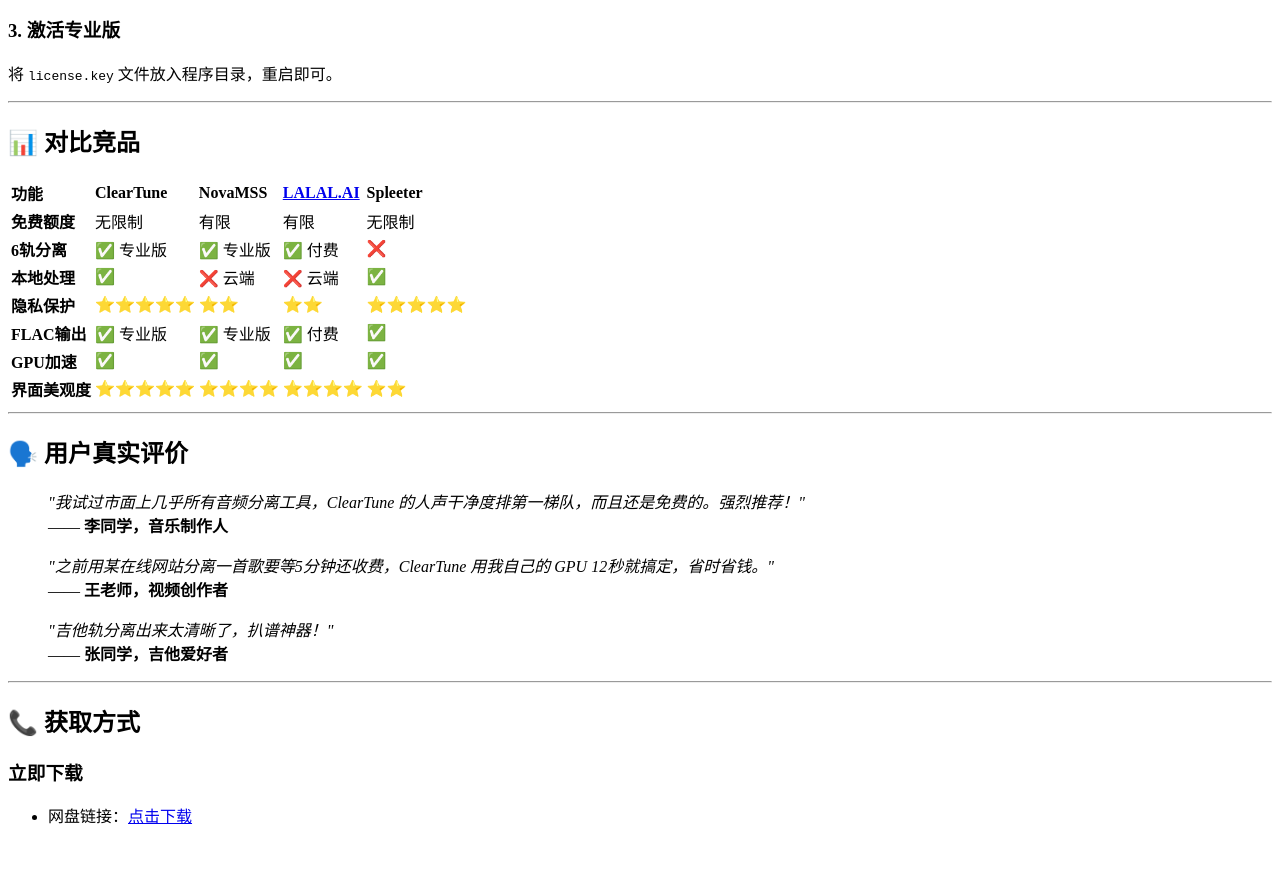
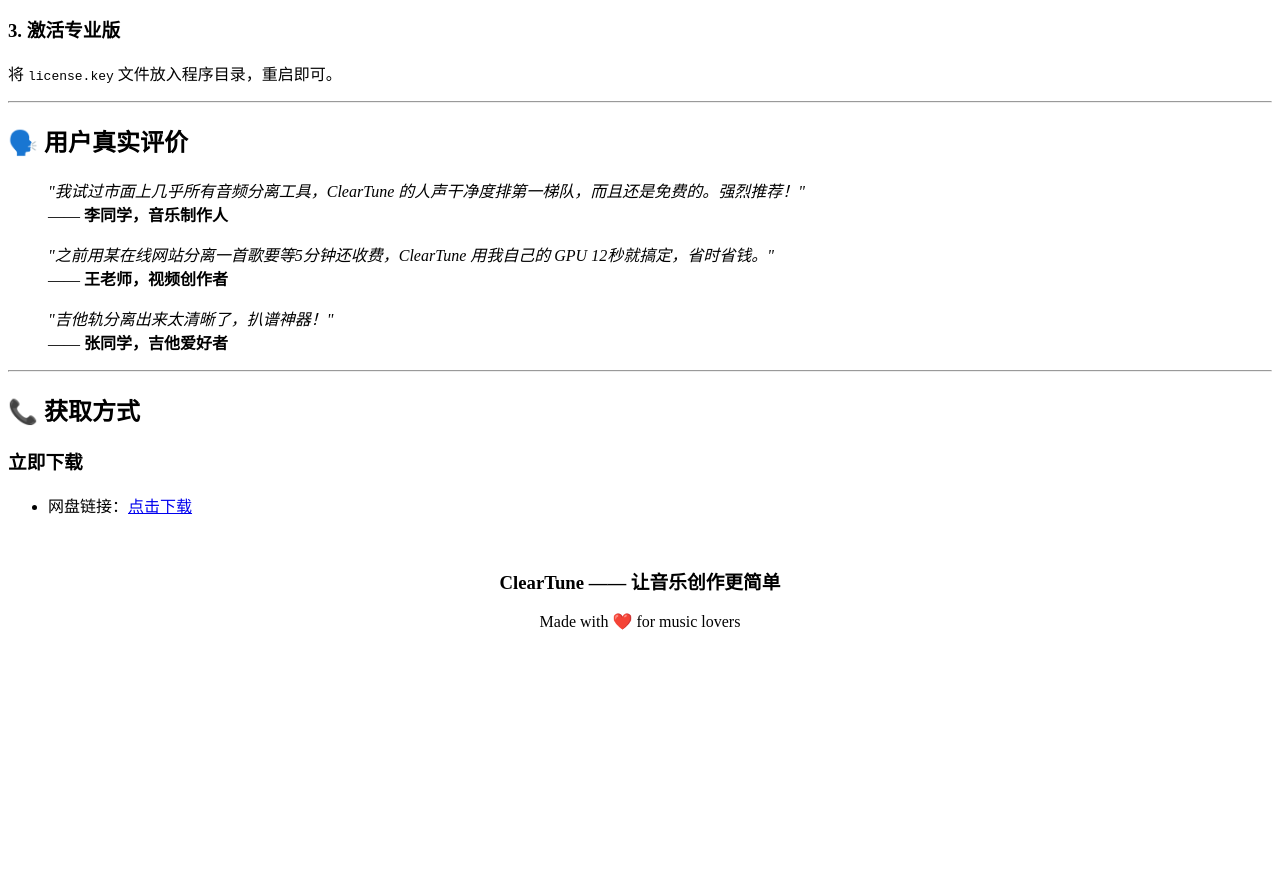
Before and after one commit to zh672903/ClearTune-, a plain HTML site: page index.html in a window 1280 px wide. Shown: the part 3772-4646 px from the top of the page. After the commit the page ends 4419 px from the top, so only its background shows below. Drawn offline with Linux system fonts and the light colour scheme.

Commit message:
Update index.html

```diff
--- a/index.html
+++ b/index.html
@@ -316,75 +316,6 @@
                 <h3 id="3-激活专业版">3. 激活专业版</h3>
                 <p>将 <code>license.key</code> 文件放入程序目录，重启即可。</p>
             </section>
-
-            <hr>
-
-            <section id="comparison">
-                <h2 id="-对比竞品">📊 对比竞品</h2>
-                <table>
-                    <thead>
-                        <tr>
-                            <th style="text-align:left">功能</th>
-                            <th style="text-align:left">ClearTune</th>
-                            <th style="text-align:left">NovaMSS</th>
-                            <th style="text-align:left"><a href="http://LALAL.AI" target="_blank" rel="nofollow noopener">LALAL.AI</a></th>
-                            <th style="text-align:left">Spleeter</th>
-                        </tr>
-                    </thead>
-                    <tbody>
-                        <tr>
-                            <td style="text-align:left"><strong>免费额度</strong></td>
-                            <td style="text-align:left">无限制</td>
-                            <td style="text-align:left">有限</td>
-                            <td style="text-align:left">有限</td>
-                            <td style="text-align:left">无限制</td>
-                        </tr>
-                        <tr>
-                            <td style="text-align:left"><strong>6轨分离</strong></td>
-                            <td style="text-align:left">✅ 专业版</td>
-                            <td style="text-align:left">✅ 专业版</td>
-                            <td style="text-align:left">✅ 付费</td>
-                            <td style="text-align:left">❌</td>
-                        </tr>
-                        <tr>
-                            <td style="text-align:left"><strong>本地处理</strong></td>
-                            <td style="text-align:left">✅</td>
-                            <td style="text-align:left">❌ 云端</td>
-                            <td style="text-align:left">❌ 云端</td>
-                            <td style="text-align:left">✅</td>
-                        </tr>
-                        <tr>
-                            <td style="text-align:left"><strong>隐私保护</strong></td>
-                            <td style="text-align:left">⭐⭐⭐⭐⭐</td>
-                            <td style="text-align:left">⭐⭐</td>
-                            <td style="text-align:left">⭐⭐</td>
-                            <td style="text-align:left">⭐⭐⭐⭐⭐</td>
-                        </tr>
-                        <tr>
-                            <td style="text-align:left"><strong>FLAC输出</strong></td>
-                            <td style="text-align:left">✅ 专业版</td>
-                            <td style="text-align:left">✅ 专业版</td>
-                            <td style="text-align:left">✅ 付费</td>
-                            <td style="text-align:left">✅</td>
-                        </tr>
-                        <tr>
-                            <td style="text-align:left"><strong>GPU加速</strong></td>
-                            <td style="text-align:left">✅</td>
-                            <td style="text-align:left">✅</td>
-                            <td style="text-align:left">✅</td>
-                            <td style="text-align:left">✅</td>
-                        </tr>
-                        <tr>
-                            <td style="text-align:left"><strong>界面美观度</strong></td>
-                            <td style="text-align:left">⭐⭐⭐⭐⭐</td>
-                            <td style="text-align:left">⭐⭐⭐⭐</td>
-                            <td style="text-align:left">⭐⭐⭐⭐</td>
-                            <td style="text-align:left">⭐⭐</td>
-                        </tr>
-                    </tbody>
-                </table>
-            </section>
-
             <hr>
 
             <section id="reviews">
```
